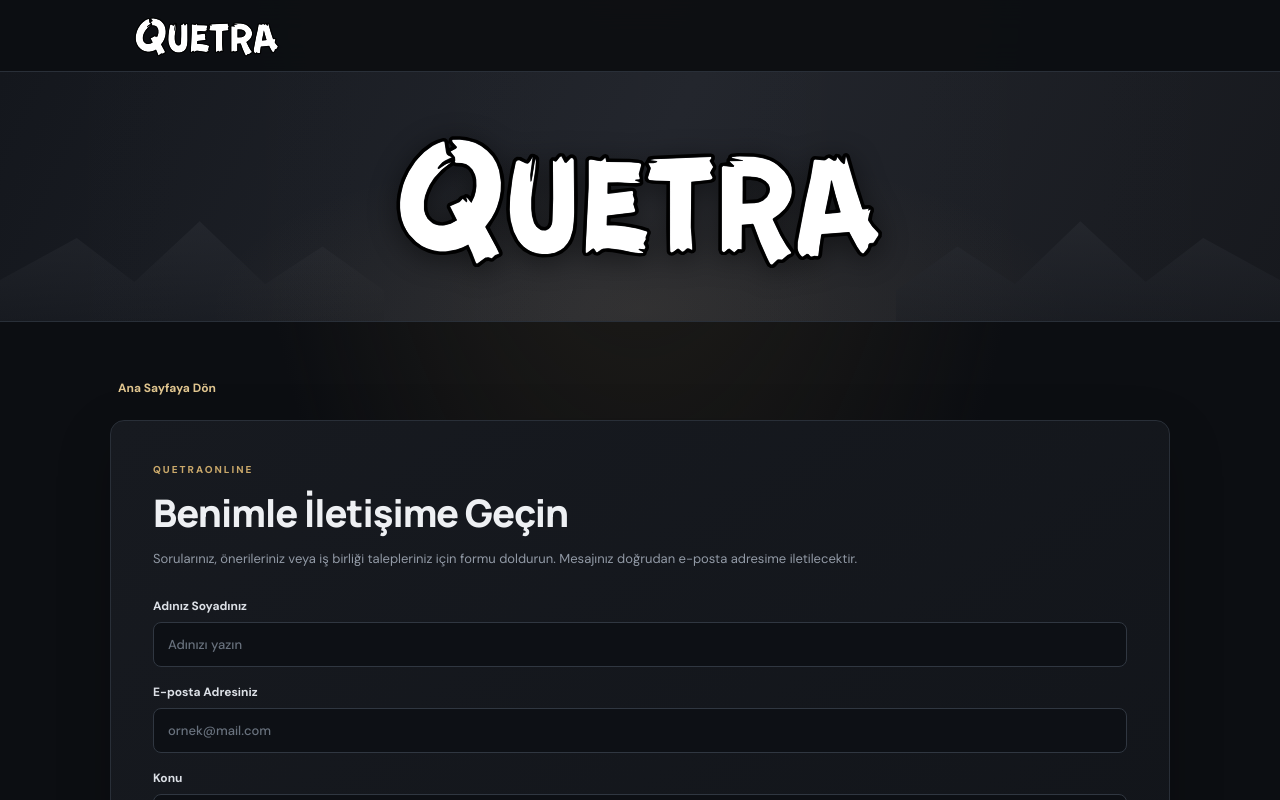
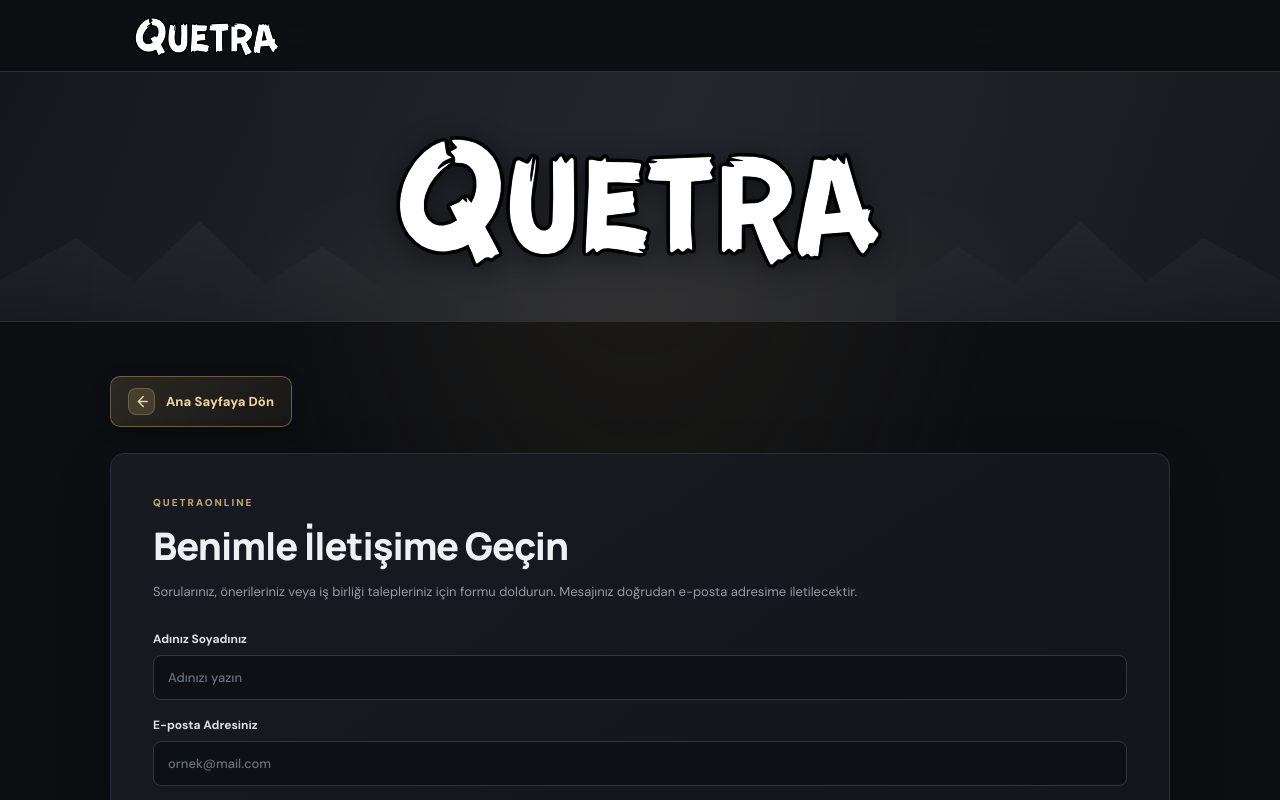
Before and after one commit to quetraonline/quetraonline, a Next.js app: page /iletisim in a window 1280 px wide. Shown: the top 800 px of the page. Built offline with nearby package versions, Linux system fonts and the light colour scheme; no server answers.

Commit message:
Style contact back link as gold button

```diff
--- a/app/globals.css
+++ b/app/globals.css
@@ -361,3 +361,12 @@
 .contact-panel{width:100%}
 @media(max-width:850px){.contact-shell{width:min(calc(100% - 28px),700px);padding:42px 0 60px}}
 @media(max-width:520px){.contact-shell{width:calc(100% - 24px);padding:32px 0 48px}}
+
+
+/* Styled back-to-home button on contact page */
+.contact-back{display:inline-flex;align-items:center;gap:11px;padding:11px 17px;margin:0 0 26px;border:1px solid rgba(210,180,119,.42);border-radius:10px;background:linear-gradient(135deg,rgba(210,180,119,.16),rgba(168,135,80,.08));color:#f0d39b;font-size:13px;font-weight:800;letter-spacing:.1px;text-decoration:none;box-shadow:0 5px 18px rgba(0,0,0,.18);transition:transform .18s ease,border-color .18s ease,background .18s ease,box-shadow .18s ease}
+.contact-back:hover{transform:translateY(-2px);border-color:#d2b477;background:linear-gradient(135deg,rgba(210,180,119,.25),rgba(168,135,80,.13));box-shadow:0 8px 22px rgba(0,0,0,.26)}
+.contact-back-icon{display:grid;place-items:center;width:27px;height:27px;border-radius:8px;background:rgba(210,180,119,.18);border:1px solid rgba(210,180,119,.28);flex:0 0 auto}
+.contact-back-icon svg{width:17px;height:17px;fill:none;stroke:currentColor;stroke-width:2;stroke-linecap:round;stroke-linejoin:round}
+.contact-back:focus-visible{outline:2px solid #d2b477;outline-offset:3px}
+@media(max-width:520px){.contact-back{padding:10px 14px;font-size:12px}}
```
